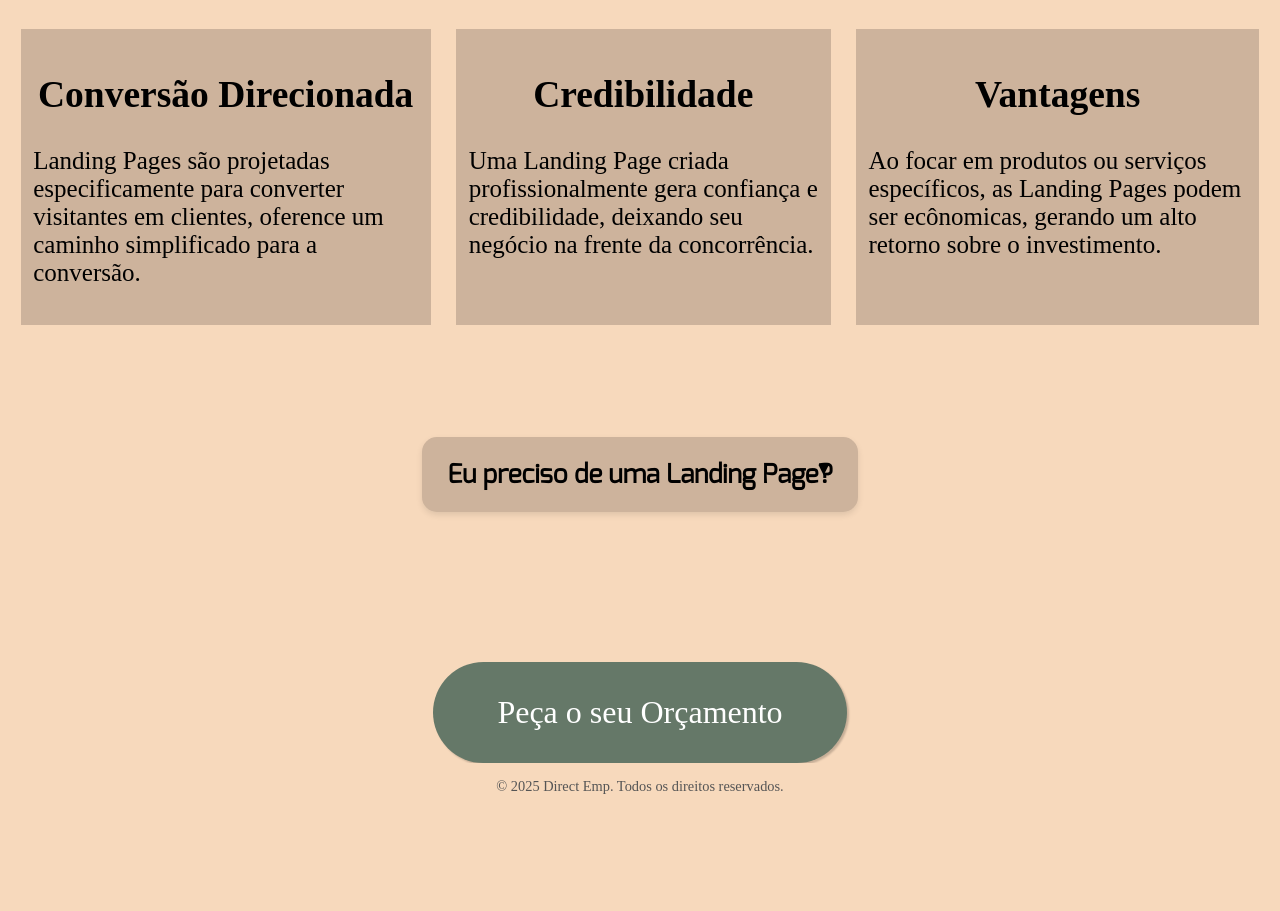
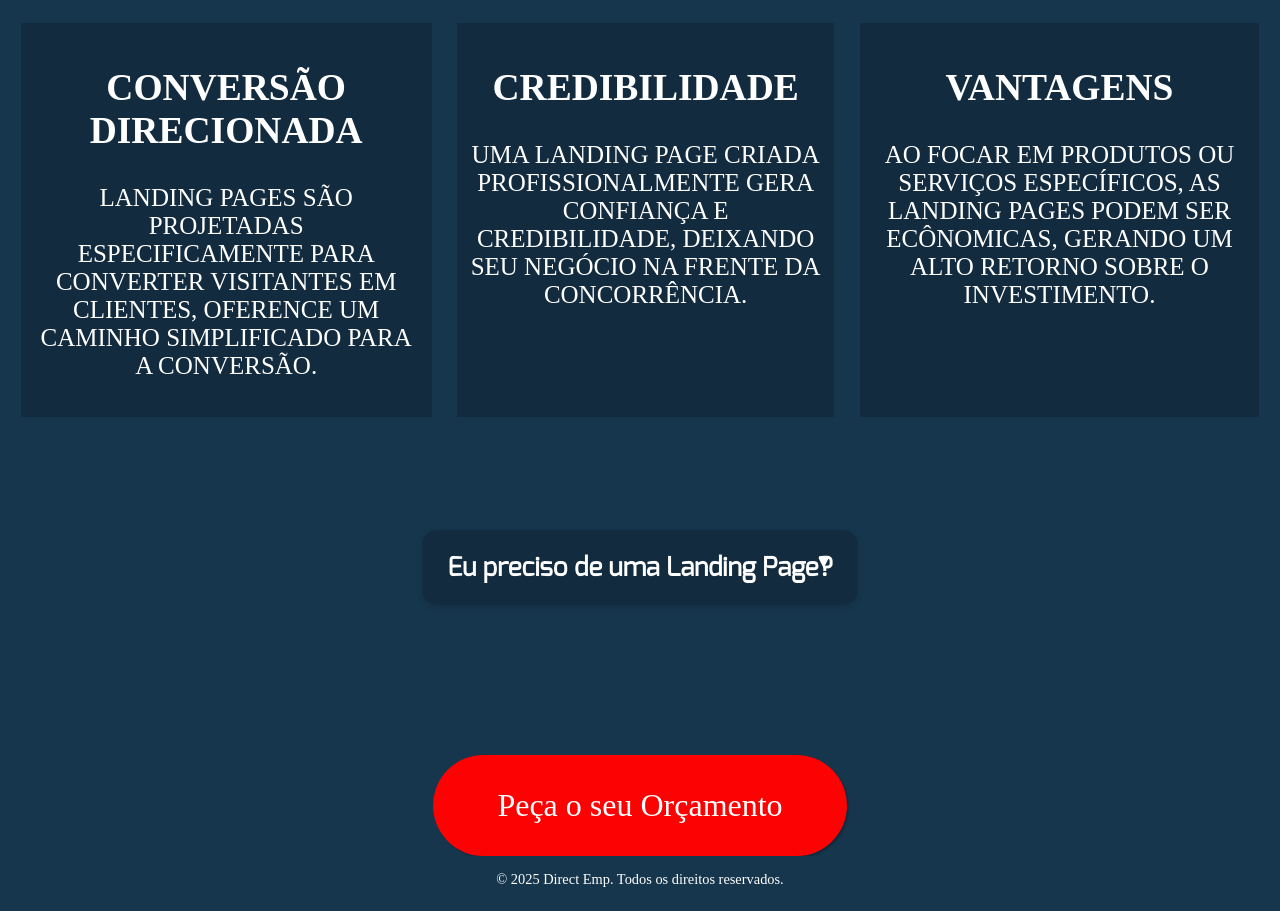
Before and after one commit to Lsancheta/LandingPage, a plain HTML site: page index.html in a window 1280 px wide. Shown: the part 735-1646 px from the top of the page. Before the commit the page ends 1553 px from the top, so only its background shows below. Drawn offline with Linux system fonts and the light colour scheme; a web font is replaced by a local one.

Commit message:
Update style.css
Atualizaççao geral e backup do modelo pre-deploy

```diff
--- a/style.css
+++ b/style.css
@@ -11,15 +11,20 @@
     src: url(src/font/exo/Exo-Regular.otf);
 }
 body{
-    background-color: #F7D9BC;
+    background-color: #16364d;
     display:grid;
-    font-family: exo-download;;
+    font-family: exo-download;
+    text-decoration: #fff;
+}
+body h1, h2, h3, h4, p {
+    color: #fff;
 }
 .headline{
     font-family: roboto-download;
     display:flex;
     font-size: 30px;
     text-align: left;
+    text-transform: uppercase;
 }
 .preciso{
     font-family: exo-download2;
@@ -27,8 +32,22 @@ body{
     text-align: center;
     font-size: 20px;
 }
-
-
+.preciso-container{
+    display: flex;
+}
+.about-content{
+    text-align: center;
+    font-size: 20px;
+    text-transform: uppercase;
+}
+.about{
+    display: inline-flex;
+}
+.copy-content{
+    text-align: center;
+    font-size: 20px;
+    text-transform: uppercase;
+}
 .copywrite{
     display:flex;
 
@@ -42,7 +61,7 @@ height: 10px;
 }
 .copy{
 
-    background-color: #CDB39C;
+    background-color: #122B3E;
     margin: 1%;
     padding: 1%;
     font-size: 25px;
@@ -66,7 +85,7 @@ height: 10px;
 }
 
 .button-cta {
-  background-color: #657868;
+  background-color: #fc0202;
   color: #fff !important;
 }
 
@@ -75,12 +94,14 @@ height: 10px;
 }
 
  footer {
-      text-align: center;
-      background: #F7D9BC;
-      padding: 15px;
-      font-size: 0.9rem;
-      color: #555;
-    }
+    position: static;
+    bottom: 0;
+    text-align: center;
+    background: #16364d;
+    padding: 15px;
+    font-size: 0.9rem;
+    color: #fff;
+}
 
 /* ============================= */
 /* ======= RESPONSIVIDADE ======= */
@@ -140,10 +161,12 @@ height: 10px;
   margin: 50px auto;
   text-align: center;
   font-size: 20px;
+
 }
 
 .preciso details {
-  background: #CDB39C;
+  background: #122B3E;
+  color:#fff;
   border-radius: 15px;
   padding: 20px 25px;
   text-align: left;
@@ -166,7 +189,7 @@ height: 10px;
 }
 
 .preciso summary::after {
-  content: "▼";
+  content: " ▼";
   font-size: 18px;
   position: absolute;
   right: 0;
@@ -182,7 +205,7 @@ height: 10px;
   font-size: 20px;
   margin-top: 15px;
   line-height: 1.6;
-  color: #222;
+  color: #fff;
 }
 
 /* Animação suave ao abrir */
```
